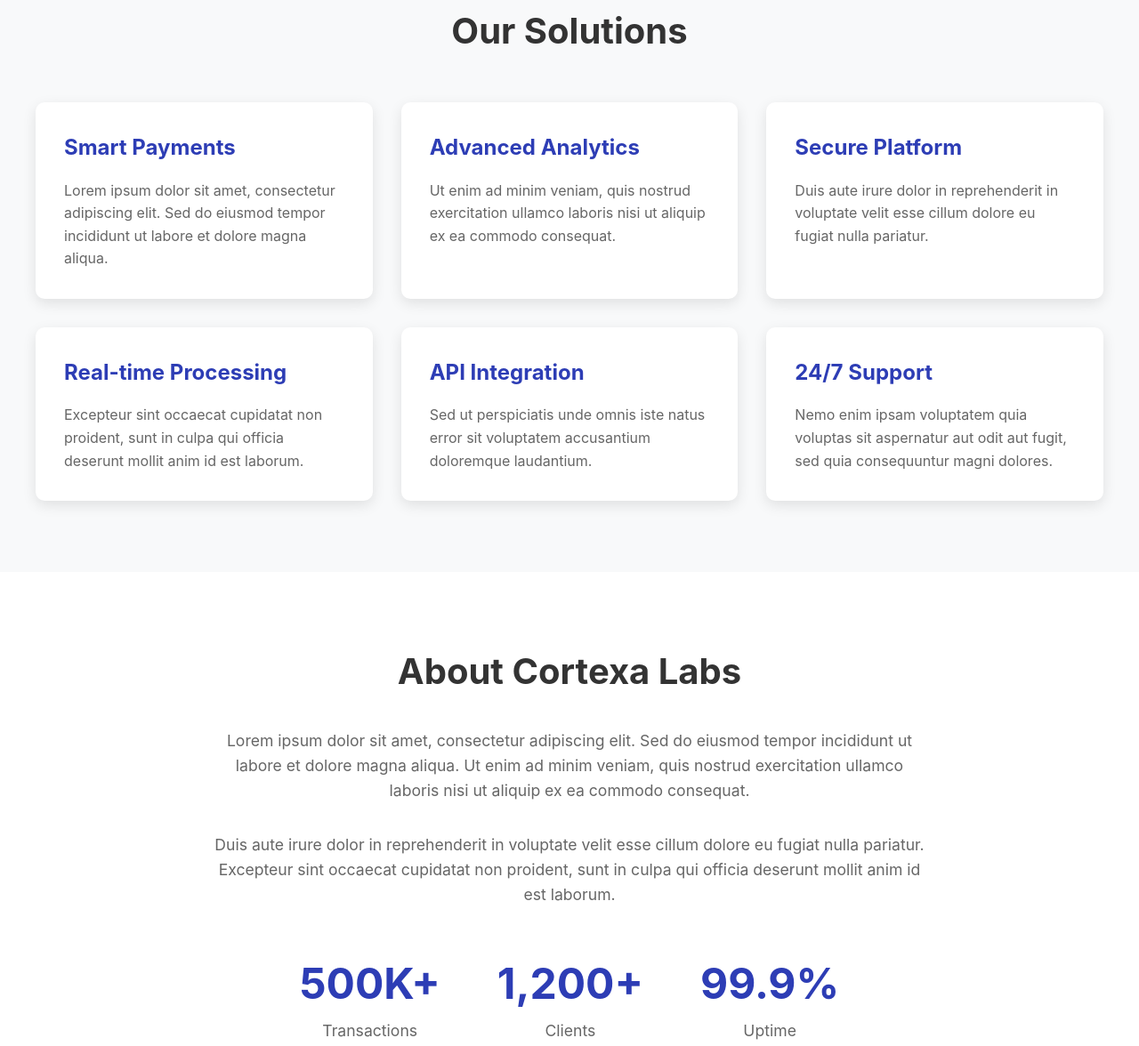
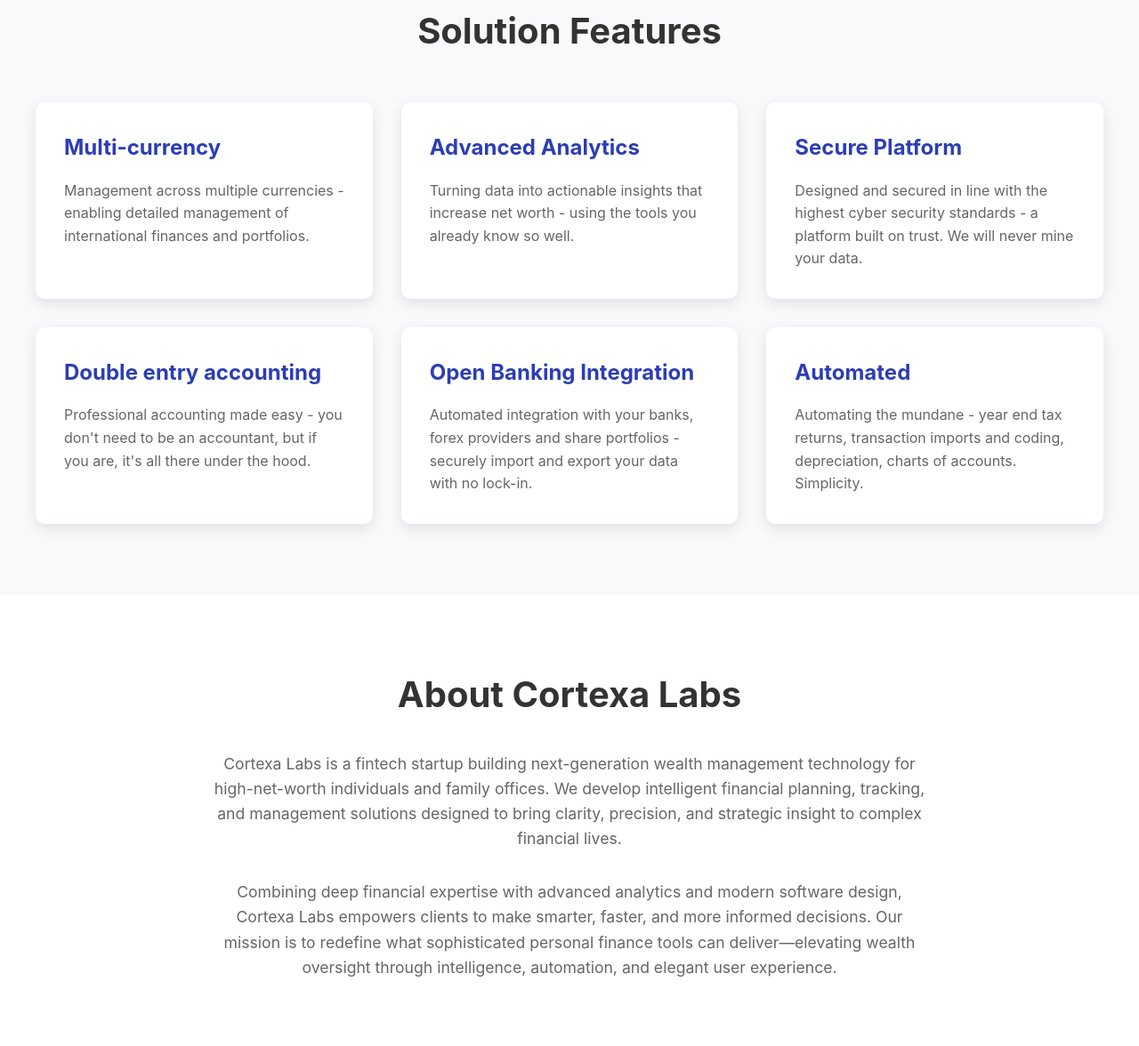
Before and after one commit to Cortexa-Labs/cortexa-labs.github.io, a plain HTML site: page index.html in a window 1280 px wide. Shown: the part 545-1721 px from the top of the page at 89% size. Drawn offline with Linux system fonts and the light colour scheme.

Commit message:
Update index.html
Edited all the copy

```diff
--- a/index.html
+++ b/index.html
@@ -30,55 +30,49 @@
       <div class="container">
         <h1>Intelligent Software : Smarter Finance</h1>
         <p>
-          Delivering smarter insights and seamless control for sophisticated, modern wealth management
+          Delivering smarter insights and automated simplicity for sophisticated, modern wealth management
         </p>
         <a href="#contact" class="cta-button">Get Started</a>
       </div>
     </section>
 
     <section id="features" class="features">
-      <h2>Our Solutions</h2>
+      <h2>Solution Features</h2>
       <div class="feature-grid">
         <div class="feature-card">
-          <h3>Smart Payments</h3>
+          <h3>Multi-currency</h3>
           <p>
-            Lorem ipsum dolor sit amet, consectetur adipiscing elit. Sed do
-            eiusmod tempor incididunt ut labore et dolore magna aliqua.
+            Management across multiple currencies - enabling detailed management of international finances and portfolios.
           </p>
         </div>
         <div class="feature-card">
           <h3>Advanced Analytics</h3>
           <p>
-            Ut enim ad minim veniam, quis nostrud exercitation ullamco laboris
-            nisi ut aliquip ex ea commodo consequat.
+            Turning data into actionable insights that increase net worth - using the tools you already know so well.
           </p>
         </div>
         <div class="feature-card">
           <h3>Secure Platform</h3>
           <p>
-            Duis aute irure dolor in reprehenderit in voluptate velit esse
-            cillum dolore eu fugiat nulla pariatur.
+            Designed and secured in line with the highest cyber security standards - a platform built on trust.  We will never mine your data.
           </p>
         </div>
         <div class="feature-card">
-          <h3>Real-time Processing</h3>
+          <h3>Double entry accounting</h3>
           <p>
-            Excepteur sint occaecat cupidatat non proident, sunt in culpa qui
-            officia deserunt mollit anim id est laborum.
+            Professional accounting made easy - you don't need to be an accountant, but if you are, it's all there under the hood.
           </p>
         </div>
         <div class="feature-card">
-          <h3>API Integration</h3>
+          <h3>Open Banking Integration</h3>
           <p>
-            Sed ut perspiciatis unde omnis iste natus error sit voluptatem
-            accusantium doloremque laudantium.
+            Automated integration with your banks, forex providers and share portfolios - securely import and export your data with no lock-in.
           </p>
         </div>
         <div class="feature-card">
-          <h3>24/7 Support</h3>
+          <h3>Automated</h3>
           <p>
-            Nemo enim ipsam voluptatem quia voluptas sit aspernatur aut odit aut
-            fugit, sed quia consequuntur magni dolores.
+            Automating the mundane - year end tax returns, transaction imports and coding, depreciation, charts of accounts.  Simplicity.
           </p>
         </div>
       </div>
@@ -88,18 +82,14 @@
       <div class="container">
         <h2>About Cortexa Labs</h2>
         <p>
-          Lorem ipsum dolor sit amet, consectetur adipiscing elit. Sed do
-          eiusmod tempor incididunt ut labore et dolore magna aliqua. Ut enim ad
-          minim veniam, quis nostrud exercitation ullamco laboris nisi ut
-          aliquip ex ea commodo consequat.
+          Cortexa Labs is a fintech startup building next-generation wealth management technology for high-net-worth individuals and family offices.
+          We develop intelligent financial planning, tracking, and management solutions designed to bring clarity, precision, and strategic insight to complex financial lives.
         </p>
         <p>
-          Duis aute irure dolor in reprehenderit in voluptate velit esse cillum
-          dolore eu fugiat nulla pariatur. Excepteur sint occaecat cupidatat non
-          proident, sunt in culpa qui officia deserunt mollit anim id est
-          laborum.
+          Combining deep financial expertise with advanced analytics and modern software design, Cortexa Labs empowers clients to make smarter, faster, and more informed decisions.
+          Our mission is to redefine what sophisticated personal finance tools can deliver—elevating wealth oversight through intelligence, automation, and elegant user experience.
         </p>
-
+<!--
         <div class="stats">
           <div class="stat">
             <div class="stat-number">500K+</div>
@@ -114,16 +104,16 @@
             <div class="stat-label">Uptime</div>
           </div>
         </div>
+        -->
       </div>
     </section>
 
     <section id="contact" class="contact">
       <div class="container">
-        <h2>Ready to Transform Your Business?</h2>
-        <p>Join thousands of companies already using our platform</p>
-        <a href="mailto:contact@cortexalabs.com" class="cta-button"
-          >Contact Us</a
-        >
+        <h2>You're an investor and want to know more?</h2>
+        <p>Join us in the development and launch of our platform</p>
+        <a href="mailto:info@cortexalabs.com" class="cta-button">
+          Contact Us</a>
       </div>
     </section>
 
```
